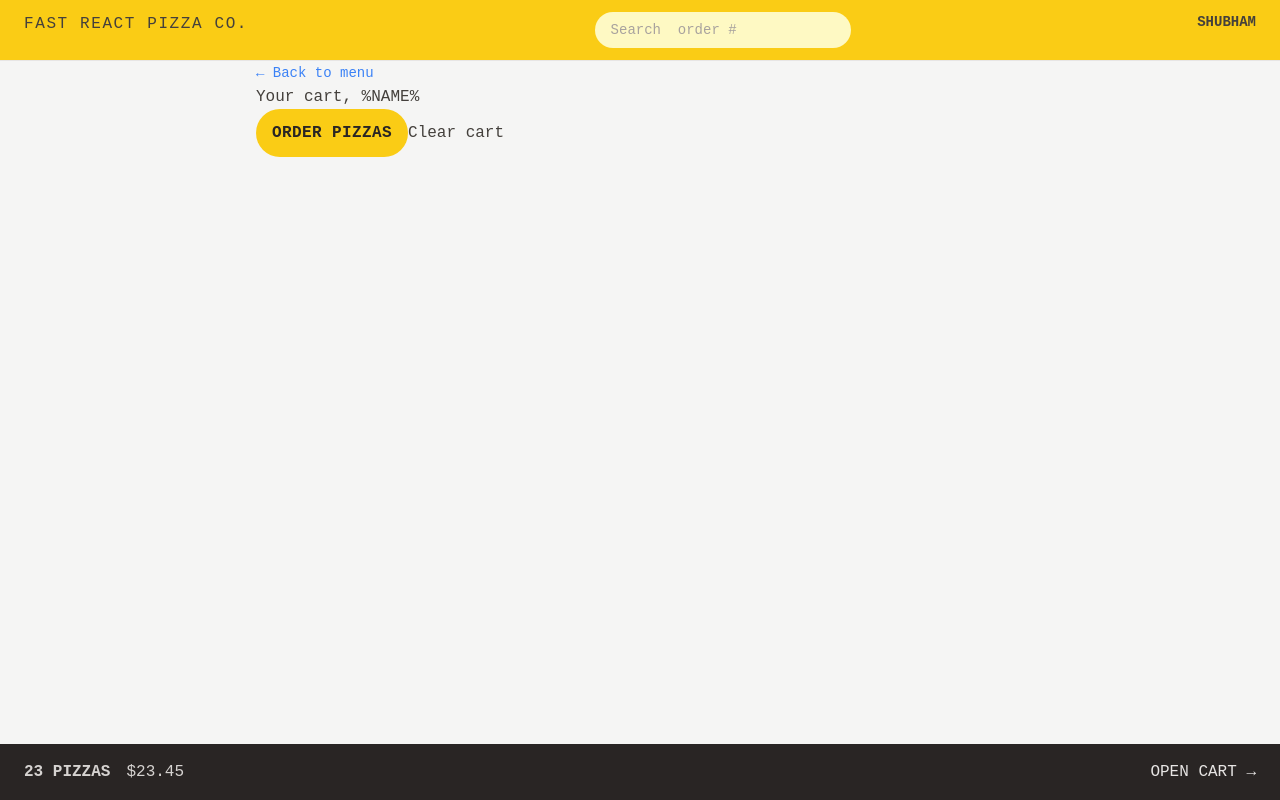
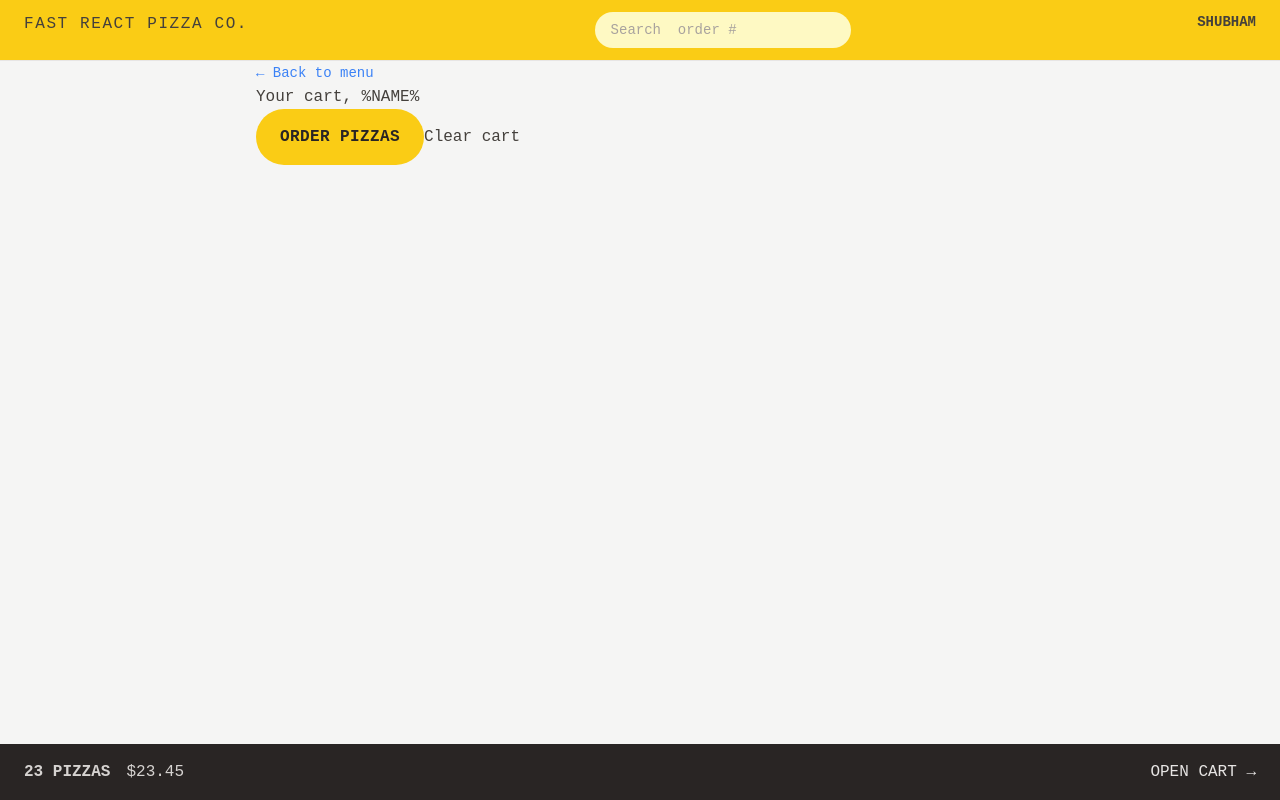
Before and after one commit to shubham4132/fast-react-pizza, a React (Vite) app: page /cart in a window 1280 px wide. Built offline with nearby package versions, Linux system fonts and the light colour scheme.

Commit message:
Styling the Menu Using Tailwind

```diff
--- a/src/features/cart/Cart.jsx
+++ b/src/features/cart/Cart.jsx
@@ -37,7 +37,9 @@
 
             <div>
                 {/* <Link to="/order/new">Order pizzas</Link> */}
-                <Button to="/order/new">Order pizzas</Button>
+                <Button to="/order/new" type="primary">
+                    Order pizzas
+                </Button>
                 <button>Clear cart</button>
             </div>
         </div>
--- a/src/features/menu/Menu.jsx
+++ b/src/features/menu/Menu.jsx
@@ -1,21 +1,21 @@
-import { useLoaderData } from "react-router-dom";
-import { getMenu } from "../../services/apiRestaurant";
-import MenuItem from "./MenuItem";
+import { useLoaderData } from 'react-router-dom'
+import { getMenu } from '../../services/apiRestaurant'
+import MenuItem from './MenuItem'
 
 function Menu() {
-  const menu = useLoaderData();
+    const menu = useLoaderData()
     //console.log(menu);
     return (
-    <ul>
+        <ul className="divide-y divide-stone-200">
             {menu.map((pizza) => (
                 <MenuItem pizza={pizza} />
             ))}
         </ul>
-  );
+    )
 }
 
 export async function loader() {
-  const menu = await getMenu();
-  return menu;
+    const menu = await getMenu()
+    return menu
 }
-export default Menu;
+export default Menu
--- a/src/features/menu/MenuItem.jsx
+++ b/src/features/menu/MenuItem.jsx
@@ -1,20 +1,34 @@
-import { formatCurrency } from "../../utils/helpers";
+import Button from '../../ui/Button'
+import { formatCurrency } from '../../utils/helpers'
 
 function MenuItem({ pizza }) {
-  const { id, name, unitPrice, ingredients, soldOut, imageUrl } = pizza;
-  console.log(id);
-  return (
-    <li>
-      <img src={imageUrl} alt={name} />
-      <div>
-        <p>{name}</p>
-        <p>{ingredients.join(", ")}</p>
-        <div>
-          {!soldOut ? <p>{formatCurrency(unitPrice)}</p> : <p>Sold out</p>}
-        </div>
-      </div>
-    </li>
-  );
+    const { id, name, unitPrice, ingredients, soldOut, imageUrl } = pizza
+    console.log(id)
+    return (
+        <li className="flex gap-4 py-2">
+            <img
+                src={imageUrl}
+                alt={name}
+                className={`h-24${soldOut ? 'opacity-70 grayscale' : ''}`}
+            />
+            <div className="flex grow flex-col pt-0.5">
+                <p className="font-medium">{name}</p>
+                <p className="text-sm capitalize italic text-stone-500">
+                    {ingredients.join(', ')}
+                </p>
+                <div className="item-center mt-auto flex justify-between">
+                    {!soldOut ? (
+                        <p className="text-sm">{formatCurrency(unitPrice)}</p>
+                    ) : (
+                        <p className="text-sm font-medium uppercase text-stone-500">
+                            Sold out
+                        </p>
+                    )}
+                    <Button type="small">Add to cart</Button>
+                </div>
+            </div>
+        </li>
+    )
 }
 
-export default MenuItem;
+export default MenuItem
--- a/src/features/order/CreateOrder.jsx
+++ b/src/features/order/CreateOrder.jsx
@@ -99,7 +99,7 @@
                         name="cart"
                         value={JSON.stringify(cart)}
                     />
-                    <Button disabled={isSubmitting}>
+                    <Button type="primary" disabled={isSubmitting}>
                         {isSubmitting ? 'Placing order....' : 'order now'}
                     </Button>
                 </div>
--- a/src/features/user/CreateUser.jsx
+++ b/src/features/user/CreateUser.jsx
@@ -24,7 +24,7 @@
 
             {username !== '' && (
                 <div>
-                    <Button>Start ordering</Button>
+                    <Button type="primary">Start ordering</Button>
                 </div>
             )}
         </form>
--- a/src/ui/Button.jsx
+++ b/src/ui/Button.jsx
@@ -1,17 +1,21 @@
 import { Link } from 'react-router-dom'
 
-function Button({ children, disabled, to }) {
-    const className =
-        'inline-block rounded-full bg-yellow-400 px-4 py-3 font-semibold uppercase tracking-wide text-stone-800 transition-colors hover:bg-yellow-300 focus:outline-none focus:ring focus:ring-yellow-300 focus:ring-offset-2 disabled:cursor-not-allowed'
+function Button({ children, disabled, to, type }) {
+    const base =
+        'inline-block  rounded-full bg-yellow-400  font-semibold uppercase tracking-wide text-stone-800 transition-colors hover:bg-yellow-300 focus:outline-none focus:ring focus:ring-yellow-300 focus:ring-offset-2 disabled:cursor-not-allowed'
+    const styles = {
+        primary: base + 'px-4 py-3 md:px-6 md:py-4',
+        small: base + ' px-4 py-2 md:px-5 md:py-2.5',
+    }
     if (to) {
         return (
-            <Link to={to} className={className}>
+            <Link to={to} className={styles[type]}>
                 {children}
             </Link>
         )
     }
     return (
-        <button disabled={disabled} className={className}>
+        <button disabled={disabled} className={styles[type]}>
             {children}
         </button>
     )
```
Lines whose indentation alone changed are shown as unchanged.
